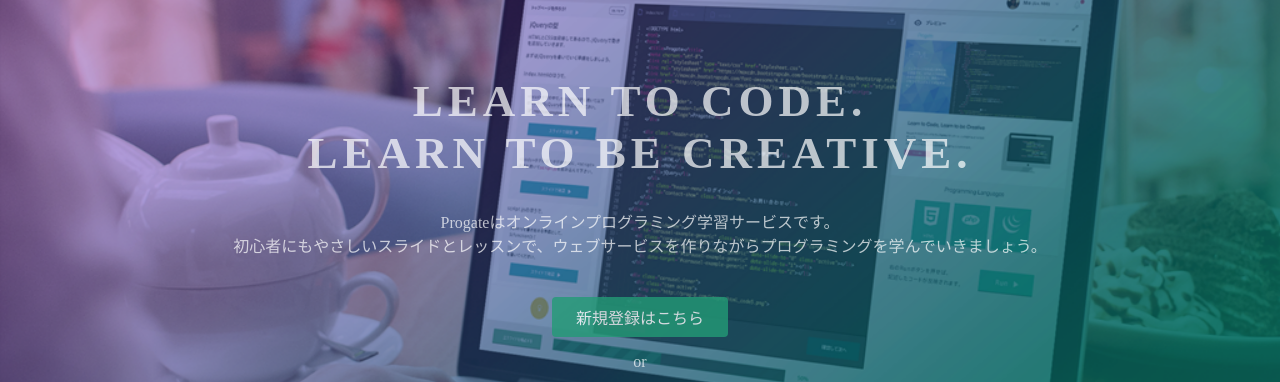
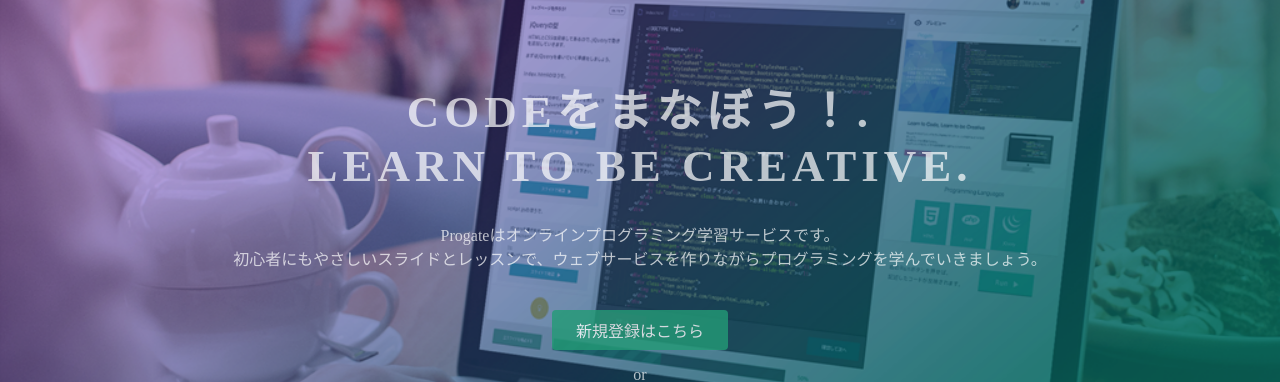
Before and after one commit to chyaichyai/chyaichyai.github.io, a plain HTML site: page index.html in a window 1280 px wide. Shown: the part 135-517 px from the top of the page. Drawn offline with Linux system fonts and the light colour scheme.

Commit message:
Update index.html

```diff
--- a/index.html
+++ b/index.html
@@ -23,7 +23,7 @@
   </header>
   <div class="top-wrapper">
     <div class="container">
-      <h1>LEARN TO CODE.<br>LEARN TO BE CREATIVE.</h1>
+      <h1>CODEをまなぼう！.<br>LEARN TO BE CREATIVE.</h1>
       <p>Progateはオンラインプログラミング学習サービスです。<br>初心者にもやさしいスライドとレッスンで、ウェブサービスを作りながらプログラミングを学んでいきましょう。</p>
       <div class="btn-wrapper">
         <a href="#" class="btn signup">新規登録はこちら</a>
```
